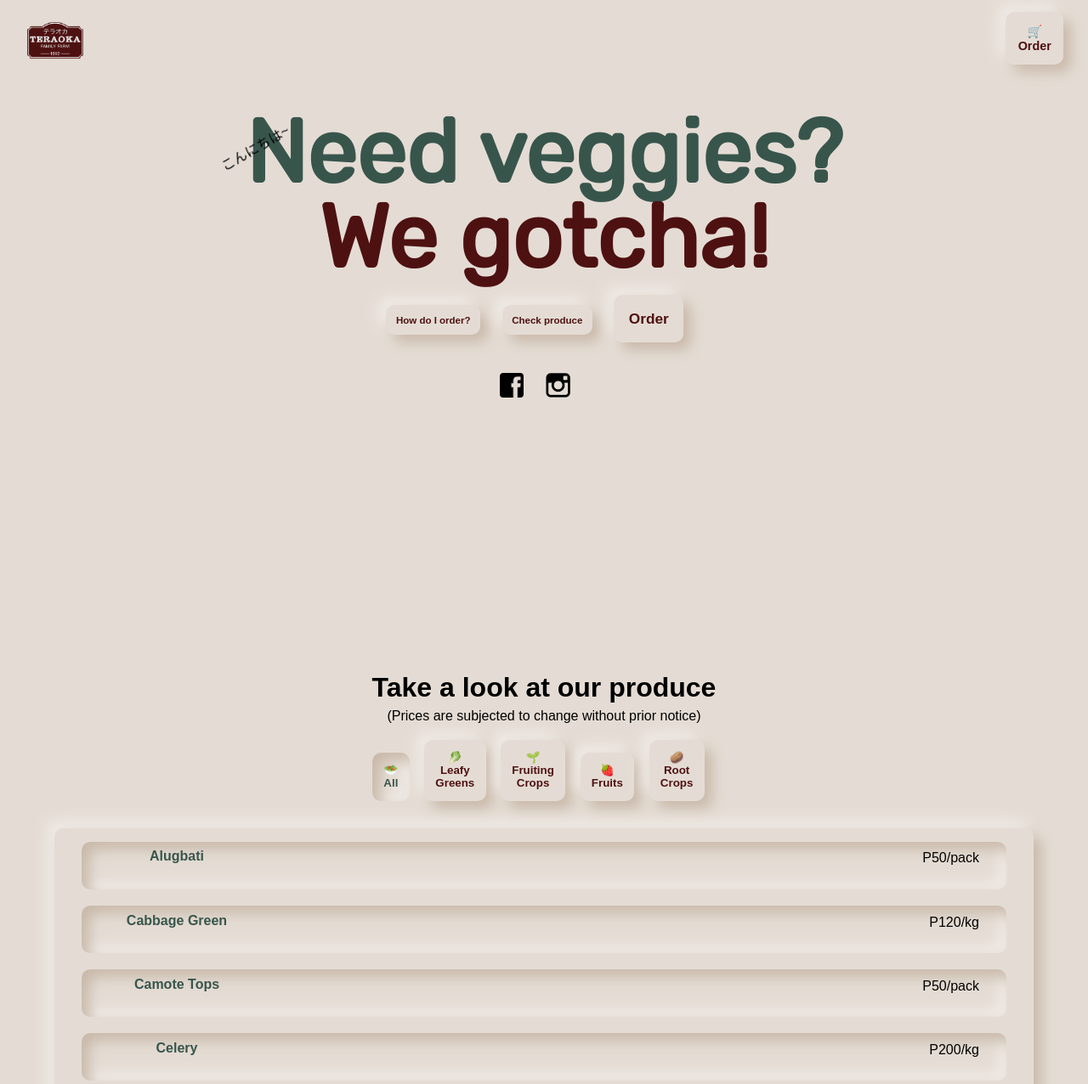
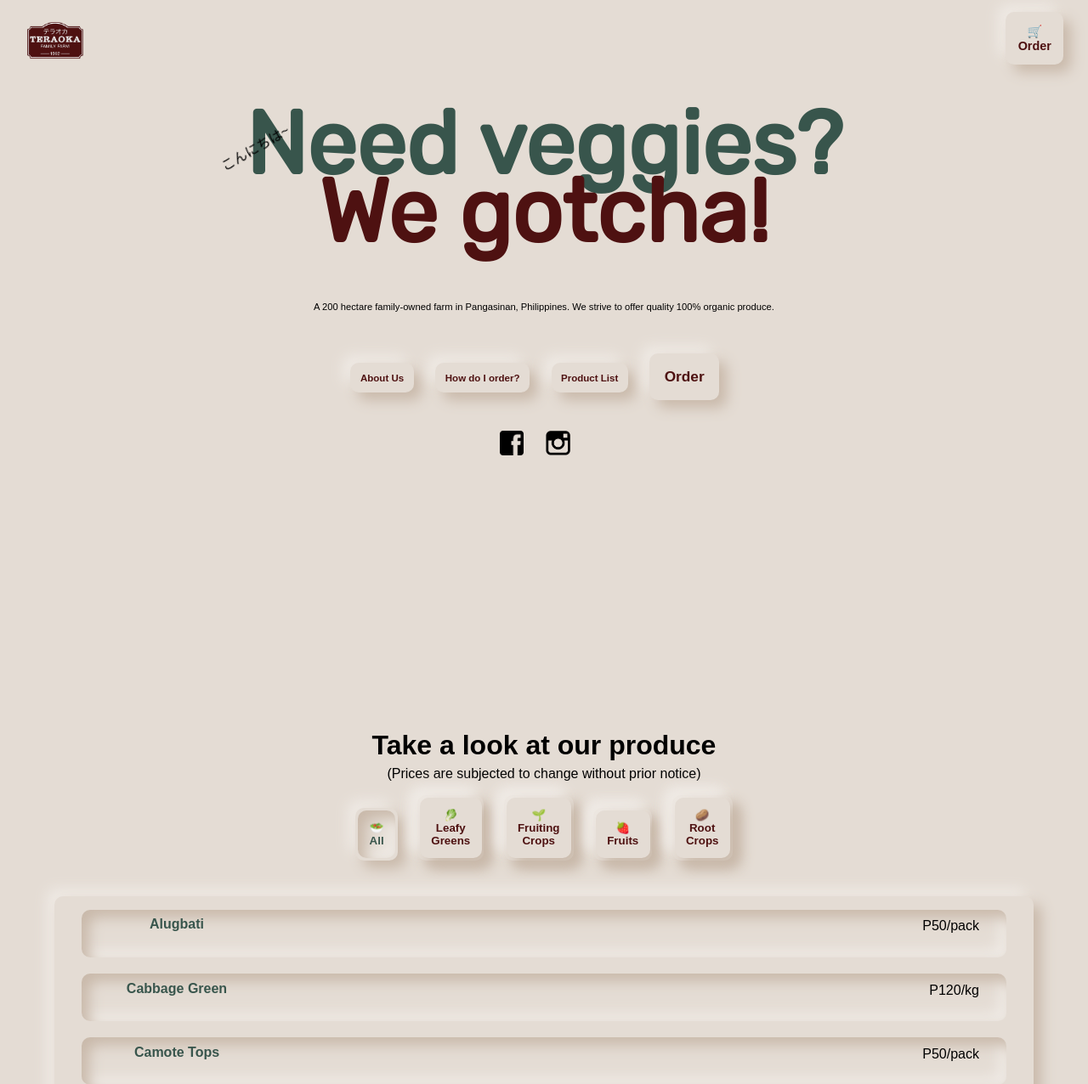
Before and after one commit to phirivera/phirivera.github.io, a PHP site: page / in a window 1280 px wide. Shown: the top 1276 px of the page at 85% size. Run offline with PHP 8.4, Linux system fonts and the light colour scheme; some web fonts are replaced.

Commit message:
final touches before staging on FastComet

```diff
--- a/index.html
+++ b/index.html
@@ -29,12 +29,15 @@
 
             <h1>Need veggies?</h1>
             <h1 id="gotcha">We gotcha!</h1>
-
+            <p id="main-desc">A 200 hectare family-owned farm in Pangasinan, Philippines. We strive to offer quality 100% organic produce. </p>
+            <a href="#about">
+                <button class="element" id="howto-button" type="button" style="margin-top: 1em;">About Us</button>
+            </a>
             <a href="#howto">
                 <button class="element" id="howto-button" type="button" style="margin-top: 1em;">How do I order?</button>
             </a>
             <a href="#produce">
-                <button class="element" id="howto-button" type="button" style="margin-top: 1em;"> Check produce</button>
+                <button class="element" id="howto-button" type="button" style="margin-top: 1em;">Product List</button>
             </a>
             <a href="https://forms.gle/sj6SRLJ9EkHBzM8XA">
                 <button class="element" type="button" style="font-size: 1.2em; margin-top: 1em;">Order</button>
@@ -56,11 +59,30 @@
             <!-- create a filter and cards, but display: none only -->
             <h2>Take a look at our produce</h2>
             <p>(Prices are subjected to change without prior notice)</p>
-            <button id="all" class="element tab" type="button">🥗 All</button>
-            <button id="leafy-greens" class="element tab" type="button">🥬 Leafy Greens</button>
-            <button id="fruiting-crops" class="element tab" type="button">🌱 Fruiting Crops</button>
-            <button id="fruits" class="element tab" type="button">🍓 Fruits</button>
-            <button id="root-crops" class="element tab" type="button">🥔 Root Crops</button>
+            <div class="element bulge outer-button">
+                <button id="all" class="element tab" type="button">🥗 All</button>
+
+            </div>
+
+            <div class="element bulge outer-button">
+                <button id="leafy-greens" class="element tab" type="button">🥬 Leafy Greens</button>
+            </div>
+
+            <div class="element bulge outer-button">
+                <button id="fruiting-crops" class="element tab" type="button">🌱 Fruiting Crops</button>
+            </div>
+
+            <div class="element bulge outer-button">
+                <button id="fruits" class="element tab" type="button">🍓 Fruits</button>
+            </div>
+
+            <div class="element bulge outer-button">
+                <button id="root-crops" class="element tab" type="button">🥔 Root Crops</button>
+            </div>
+
+
+
+
 
             <script>
                 document.getElementById("all").className += " active";
--- a/style.css
+++ b/style.css
@@ -17,14 +17,23 @@ body{
 }
 
 h1{
-  font-size: 13vh;
-  font-family: Rubik, sans-serif;
-font-style: normal;
-font-weight: bold;
-line-height:100px;
-text-align: center;
+    font-size: 4em;
+    font-family: Rubik, sans-serif;
+    font-style: normal;
+    font-weight: bold;
+    line-height:80px;
+    text-align: center;
+    margin-left: 1em;
+    margin-right: 1em;
 
-color: #38554C;
+    color: #38554C;
+}
+
+
+@media screen and (min-aspect-ratio: 1/1){
+  h1{
+    font-size: 13vh;
+  }
 }
 
 h2{
@@ -44,6 +53,12 @@ p{
   line-height: 30px;
   text-align: center;
   margin-top: 0;
+}
+
+#main-desc{
+  margin: 2em;
+  margin-top: 5em;
+  font-size: .7em;
 }
 
 #jap-banner{
@@ -109,6 +124,15 @@ button{
   transition-duration: .6s;
   transition-timing-function: ease-out;
 
+}
+
+.outer-button{
+  display: inline-block;
+  width: min-content;
+  height: min-content;
+  border-radius: 10px;
+  margin: .6em;
+  padding: .1em;
 }
 
 button:active{
@@ -255,15 +279,16 @@ a:visited{
 }
 
 .tab{
-  margin-right: 1em;
-  margin-top: 1em;
+  margin: .1em;
 }
 
 #guide{
   margin-top: 3em;
   margin-bottom: 8em;
   padding: 2em;
+  margin-left: 1em;
+  margin-right: 1em;
   border-radius: 10px;
   display: inline-block;
-  width: 90vw;
+  width: 70vw;
 }
```
